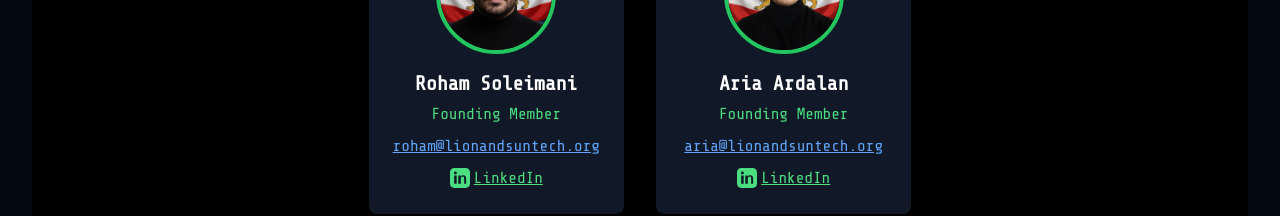
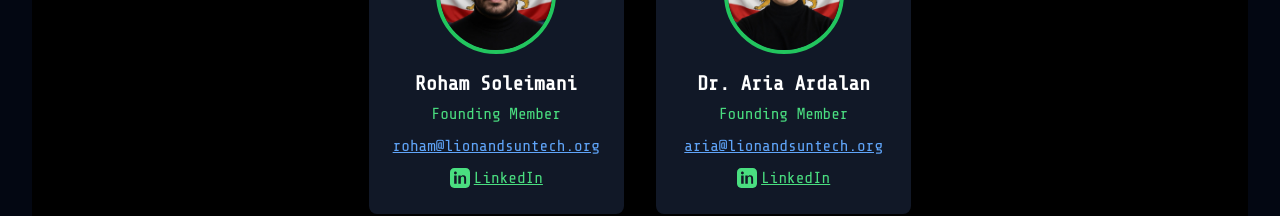
Before and after one commit to Rohamso/SLTA, a Next.js app: page /en/team in a window 1280 px wide. Shown: the part 335-551 px from the top of the page. Built offline with nearby package versions, Linux system fonts and the light colour scheme.

Commit message:
team: update Aria name to Dr. Aria Ardalan

```diff
--- a/app/[locale]/team/page.tsx
+++ b/app/[locale]/team/page.tsx
@@ -9,7 +9,7 @@ const teamMembers = [
     image: '/images/team/roham.jpg', // Placeholder, update with real image if available
   },
   {
-    name: 'Aria Ardalan',
+    name: 'Dr. Aria Ardalan',
     title: 'Founding Member',
     email: 'aria@lionandsuntech.org',
     linkedin: 'https://www.linkedin.com/in/aria-ardalan-002121a1/',
```
